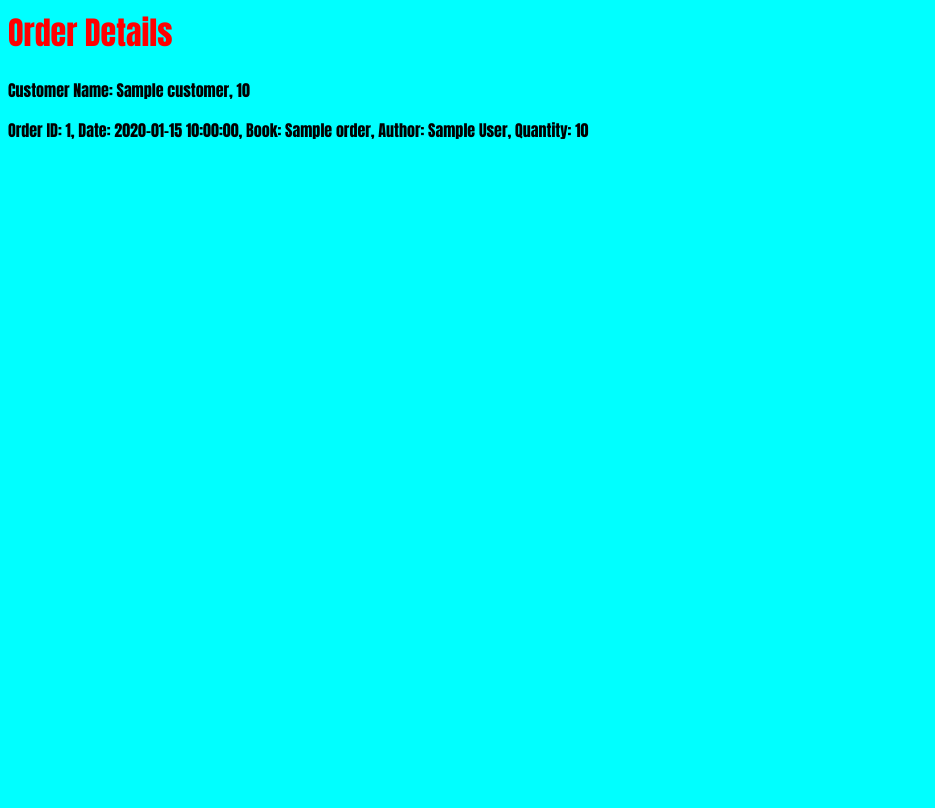
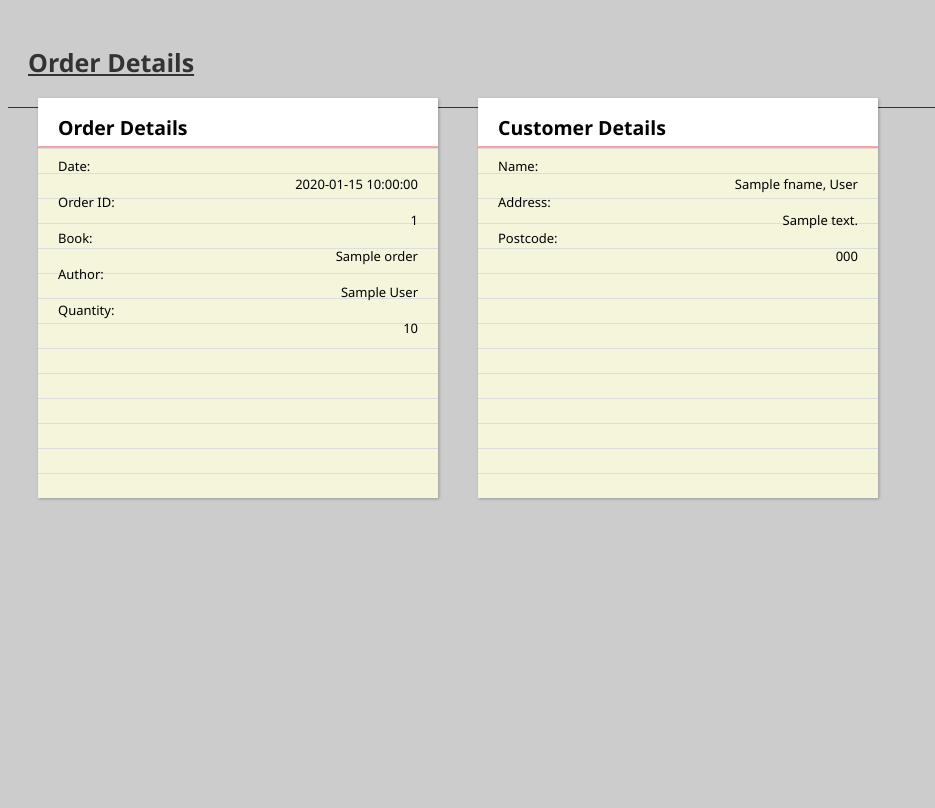
Before and after one commit to br1Pod/week03_day3_MVC_Lab, a Flask app: template templates/order.html in a window 1280 px wide. Shown: the whole page, without its empty margins (0-935 px from the left). Before the commit the page ends 139 px from the top, so only its background shows below. Run offline with Flask 2, Linux system fonts and the light colour scheme; the template is opened without the code that fills it: most values are stand-ins (such as "Sample title", 1, 10 or a date in 2020).

Commit message:
changed around classes a bit - added some css

```diff
--- a/models/order_class.py
+++ b/models/order_class.py
@@ -1,9 +1,9 @@
 class Order:
-    def __init__(self,id, customer,order_date,book_name,book_author,quantity):
+    def __init__(self, id, customer, order_date, title, author, quantity):
 
         self.id = id
         self.customer = customer
         self.order_date = order_date
-        self.book_name = book_name
-        self.book_author = book_author
+        self.title = title
+        self.author = author
         self.quantity = quantity
--- a/static/style.css
+++ b/static/style.css
@@ -1,8 +1,53 @@
+
+* { box-sizing: border-box; }
+html, body { height: 100%; }
+
 body{
-    background-color: aqua;
-    font-family: Impact, Haettenschweiler, 'Arial Narrow Bold', sans-serif;
+    background-color: #ccc;
+    font-family:'Segoe UI', Tahoma, Geneva, Verdana, sans-serif;
 }
 
+header {
+    padding: 10px;
+    border-bottom: 1px solid #333;
+    display: block;
+    height: 100px;
+}
+
+body main {
+    margin-top: 160px;
+    padding: 10px;
+}
+
+
 h1 {
-    color: red;
+    color: #333;
+    font-size: 25px;
+    text-decoration: underline;
+    padding: 10px;
 }
+
+main {
+    display: flex;
+    flex-direction: row;
+    padding-top: 120px;
+}
+
+.card {
+  background-image:
+    linear-gradient(180deg, white 3rem, #F0A4A4 calc(3rem), #F0A4A4 calc(3rem + 2px), transparent 1px),
+    repeating-linear-gradient(0deg, transparent, transparent 1.5rem, #DDD 1px, #DDD calc(1.5rem + 1px));
+    background-color: beige;
+  box-shadow: 1px 1px 3px rgba(0,0,0,.25);
+  height: 25rem;
+  width: 400px;
+  transform: translateY(-50%);
+  font-size: 13px;
+  margin: 20px;
+  justify-content:space-evenly;
+  padding: 0 20px;
+}
+
+dd {
+    text-align:right;
+}
--- a/templates/order.html
+++ b/templates/order.html
@@ -4,8 +4,43 @@
         <title>Order Details</title>
     </head>
     <body>
-        <h1>Order Details</h1>
-        <p>Customer Name: {{order.customer.name}}, {{order.customer.age}}</p>
-        <p>Order ID: {{order.id}}, Date: {{order.date}}, Book: {{order.book_name}}, Author: {{order.book_author}}, Quantity: {{order.quantity}}</p>
+        <header>
+            <h1>Order Details</h1>
+        </header>
+        <main>
+
+            <section class = "card">
+                <h2>Order Details</h2>
+                <dl>
+                    <dt>Date: </dt>
+                    <dd>{{order.order_date}}</dd>
+
+                    <dt>Order ID: </dt>
+                    <dd>{{order.id}}</dd>
+
+                    <dt>Book: </dt>
+                    <dd>{{order.title}}</dd>
+
+                    <dt>Author: </dt>
+                    <dd>{{order.author}}</dd>
+
+                    <dt>Quantity: </dt>
+                    <dd>{{order.quantity}}</dd>
+                </dl>
+            </section>
+            <section class = "card">
+                <h2>Customer Details</h2>
+                <dl>
+                    <dt>Name: </dt>
+                    <dd>{{order.customer.fname}}, {{order.customer.surname}}</dd>
+
+                    <dt>Address: </dt>
+                    <dd>{{order.customer.address}}</dd>
+
+                    <dt>Postcode: </dt>
+                    <dd>{{order.customer.postcode}}</dd>
+                </dl>
+            </section>
+        </main>
     </body>
 </html>
```
Also changed, not shown: models/customer_class.py (+5 -3 lines), models/customers.py (+4 -3 lines), models/orders.py (+5 -4 lines), templates/index.html (+15 -8 lines).
